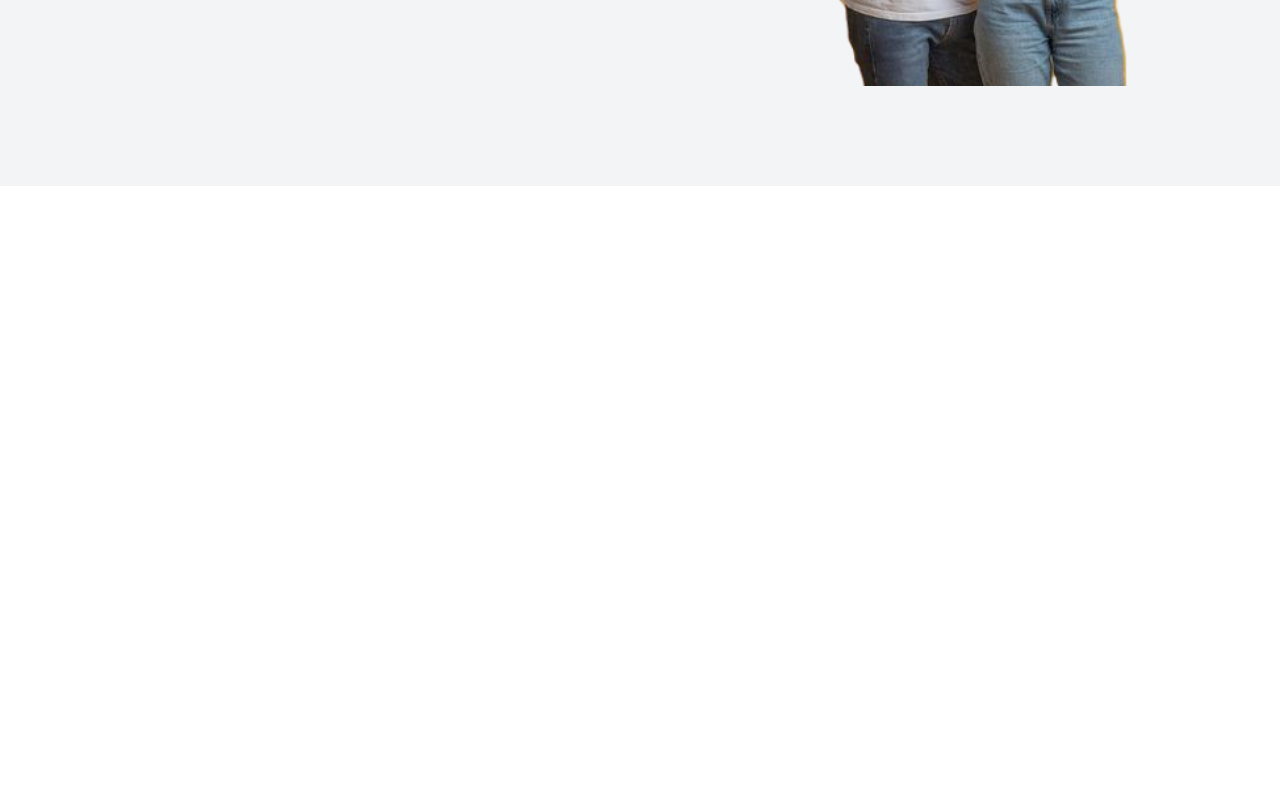
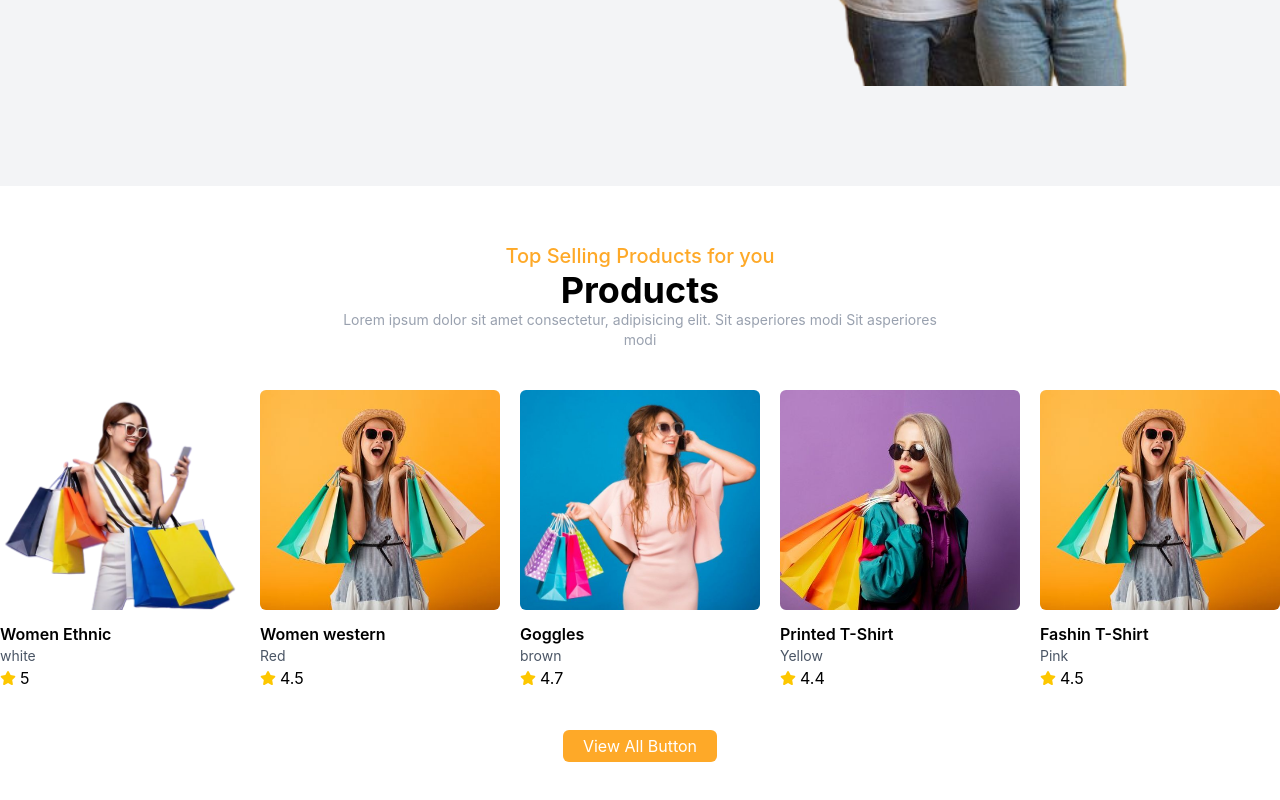
Before and after one commit to tamimhasan13/shospy, a React (Vite) app: page / in a window 1280 px wide. Shown: the part 556-1356 px from the top of the page. Before the commit the page ends 800 px from the top, so only its background shows below. Built offline with nearby package versions, Linux system fonts and the light colour scheme.

Commit message:
prodects added

```diff
--- a/src/App.jsx
+++ b/src/App.jsx
@@ -1,6 +1,7 @@
 import './App.css'
 import Hero from './Components/Hero/Hero'
 import Navbar from './Components/Navbar/Navbar'
+import Products from './Components/Products/Products'
 
 function App() {
 
@@ -9,6 +10,7 @@
     <>
      <Navbar></Navbar>
      <Hero></Hero>
+     <Products></Products>
     </>
   )
 }
--- /dev/null
+++ b/src/Components/Products/Products.jsx
@@ -0,0 +1,104 @@
+import Img1 from "../../assets/women/women.png";
+import Img2 from "../../assets/women/women2.jpg";
+import Img3 from "../../assets/women/women3.jpg";
+import Img4 from "../../assets/women/women4.jpg";
+import { FaStar } from "react-icons/fa6";
+const ProductsData = [
+  {
+    id: 1,
+    img: Img1,
+    title: "Women Ethnic",
+    rating: 5.0,
+    color: "white",
+    aosDelay: "0",
+  },
+  {
+    id: 2,
+    img: Img2,
+    title: "Women western",
+    rating: 4.5,
+    color: "Red",
+    aosDelay: "200",
+  },
+  {
+    id: 3,
+    img: Img3,
+    title: "Goggles",
+    rating: 4.7,
+    color: "brown",
+    aosDelay: "400",
+  },
+  {
+    id: 4,
+    img: Img4,
+    title: "Printed T-Shirt",
+    rating: 4.4,
+    color: "Yellow",
+    aosDelay: "600",
+  },
+  {
+    id: 5,
+    img: Img2,
+    title: "Fashin T-Shirt",
+    rating: 4.5,
+    color: "Pink",
+    aosDelay: "800",
+  },
+];
+const Products = () => {
+  return (
+    <div className="mt-14 mb-12">
+      <div className="container mx-auto">
+        {/* Header section */}
+        <div className="text-center mb-10 max-w-150 mx-auto">
+          <p data-aos="fade-up" className="text-xl font-medium text-primary">
+            Top Selling Products for you
+          </p>
+          <h1 data-aos="fade-up" className="text-4xl font-bold">
+            Products
+          </h1>
+          <p data-aos="fade-up" className="text-sm text-gray-400">
+            Lorem ipsum dolor sit amet consectetur, adipisicing elit. Sit
+            asperiores modi Sit asperiores modi
+          </p>
+        </div>
+        {/* Body section */}
+        <div >
+          <div className="grid grid-cols-1 sm:grid-cols-3 md:grid-cols-4 lg:grid-cols-5 place-items-center gap-5">
+            {/* card section */}
+            {ProductsData.map((data) => (
+              <div
+                data-aos="fade-up"
+                data-aos-delay={data.aosDelay}
+                key={data.id}
+                className="space-y-3"
+              >
+                <img
+                  src={data.img}
+                  alt=""
+                  className="h-55 w-full object-cover rounded-md"
+                />
+                <div>
+                  <h3 className="font-semibold">{data.title}</h3>
+                  <p className="text-sm text-gray-600">{data.color}</p>
+                  <div className="flex items-center gap-1">
+                    <FaStar className="text-yellow-400" />
+                    <span>{data.rating}</span>
+                  </div>
+                </div>
+              </div>
+            ))}
+          </div>
+          {/* view all button */}
+          <div className="flex justify-center">
+            <button className="text-center mt-10 cursor-pointer bg-primary text-white py-1 px-5 rounded-md">
+              View All Button
+            </button>
+          </div>
+        </div>
+      </div>
+    </div>
+  );
+};
+
+export default Products;
```
